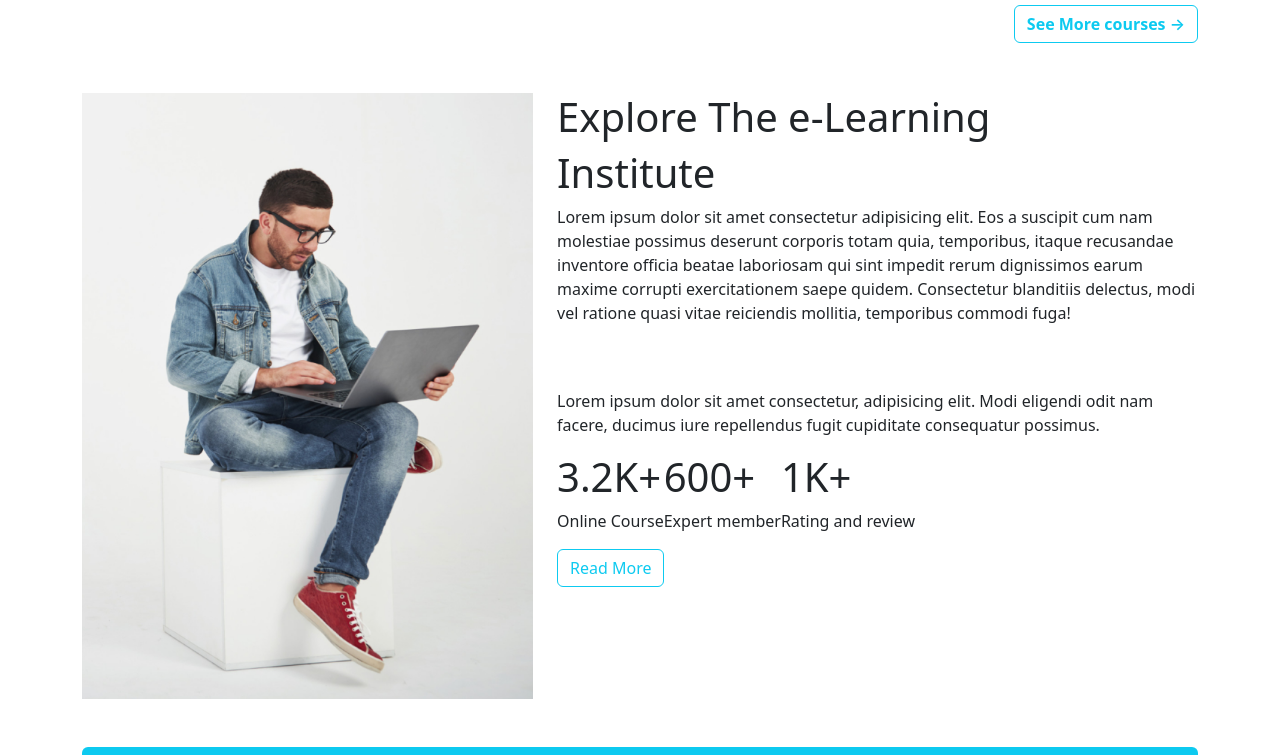
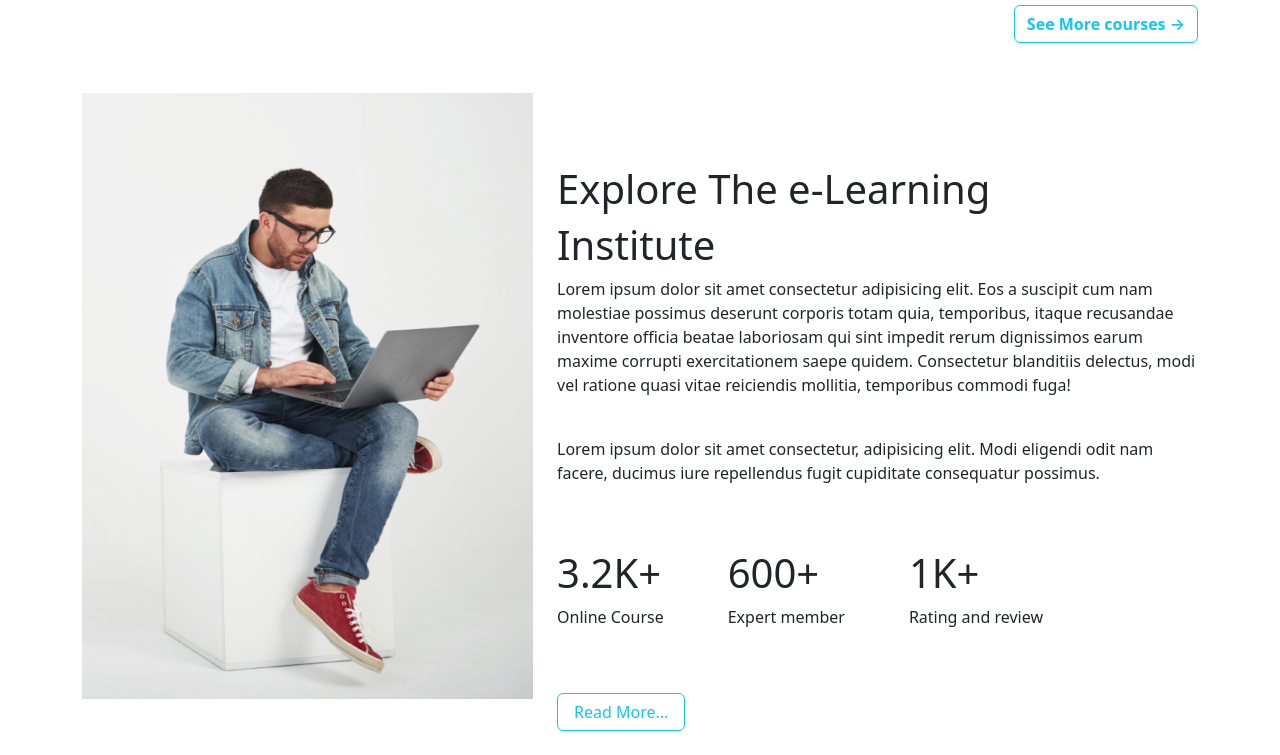
Before and after one commit to Ullashhh/Assignment-3, a plain HTML site: page index.html in a window 1280 px wide. Shown: the part 1845-2600 px from the top of the page. Drawn offline with nearby package versions, Linux system fonts and the light colour scheme.

Commit message:
explore section final

```diff
--- a/index.html
+++ b/index.html
@@ -364,12 +364,13 @@
         </section>
         <div class="btn btn-outline-info fw-semibold float-end mt-2 mb-5">See More courses &rarr;</div>
       </div>
+      <!-- explore section  -->
       <section class="container mt-5 pt-5 sec">
         <div class="row">
-          <div class="col-lg-5">
-            <img class="img-fluid" src="./images/working.png" alt="" />
+          <div class="col-lg-5 col-sm-12 col-md-12">
+            <img class="img-fluid w-100" src="./images/working.png" alt="" />
           </div>
-          <div class="col-lg-7">
+          <div class="mt-5 pt-4 col-lg-7 col-sm-12 col-md-12">
             <h1>Explore The e-Learning</h1>
             <h1>Institute</h1>
             <p>
@@ -382,27 +383,28 @@
               fuga!
             </p>
             <br />
-            <br />
             <p>
               Lorem ipsum dolor sit amet consectetur, adipisicing elit. Modi
               eligendi odit nam facere, ducimus iure repellendus fugit
               cupiditate consequatur possimus.
             </p>
+            <br>
+            <br>
             <div class="d-flex">
               <div>
                 <h1>3.2K+</h1>
                 <p>Online Course</p>
               </div>
-              <div>
+              <div class="ms-5 ps-3">
                 <h1>600+</h1>
                 <p>Expert member</p>
               </div>
-              <div>
+              <div class="ms-5 ps-3">
                 <h1>1K+</h1>
                 <p>Rating and review</p>
               </div>
             </div>
-            <div class="btn btn-outline-info">Read More</div>
+            <div class="btn btn-outline-info mt-5 px-3">Read More...</div>
           </div>
         </div>
       </section>
--- a/style.css
+++ b/style.css
@@ -1,17 +1,6 @@
 .cover-img img{
     filter: brightness(60%);
     filter: blur(25%);
-}
-.button p{
-    /* text-align: center; */
-    /* display: flex; */
-    /* flex-direction: column; */
-    /* justify-content: center; */
-    /* align-items: center; */
-    /* margin-left: 30%; */
-    /* margin-right: 20%; */
-    /* padding-left: 30%; */
-    /* padding-right: 30%; */
 }
 .ques-sec{
     margin-left: 10%;
```
